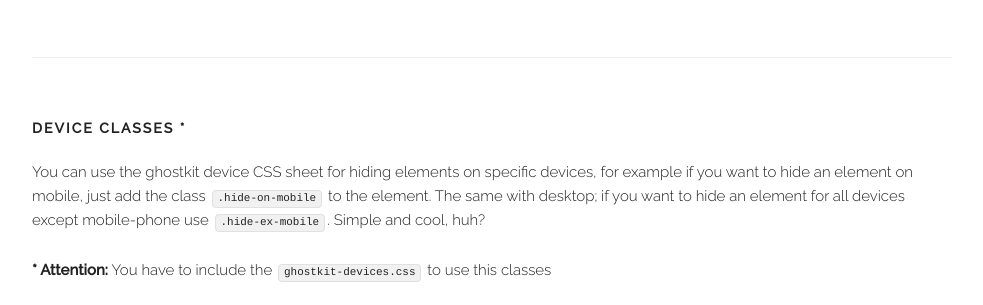
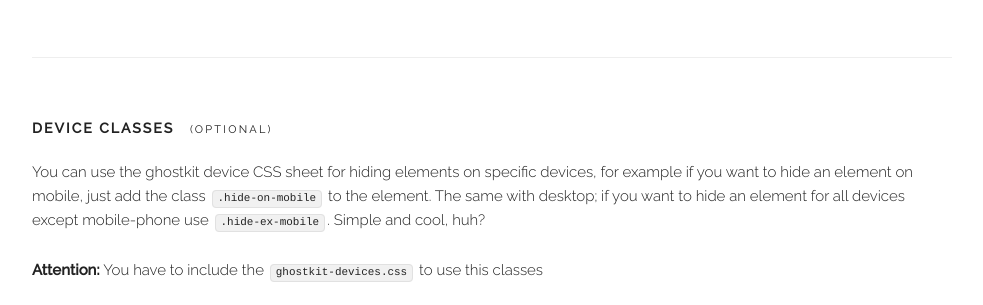
Before and after one commit to david-4/ghostkit, a plain HTML site: page index.html in a window 1280 px wide. Shown: the part 5446-5751 px from the top of the page, without its empty margins (148-1131 px from the left). Drawn offline with Linux system fonts and the light colour scheme.

Commit message:
Update web

```diff
--- a/index.html
+++ b/index.html
@@ -624,14 +624,13 @@
                 </p>
             </div>
         </div>
-
         <div class="docs-section" id="device-classes">
-            <h6 class="docs-header">Device Classes *</h6>
+            <h6 class="docs-header">Device Classes <span class="docs-optional">Optional</span></h6>
             <p>You can use the ghostkit device CSS sheet for hiding elements on specific devices, for example
                 if you want to hide an element on mobile, just add the class <code>.hide-on-mobile</code> to the element.
                 The same with desktop; if you want to hide an element for all devices except mobile-phone use <code>.hide-ex-mobile</code>.
                 Simple and cool, huh?</p>
-            <p><strong>* Attention: </strong>You have to include the <code>ghostkit-devices.css</code> to use this classes</p>
+            <p><strong>Attention: </strong>You have to include the <code>ghostkit-devices.css</code> to use this classes</p>
             <div class="container">
                 <div class="row">
                     <div class="column twelve">
```
